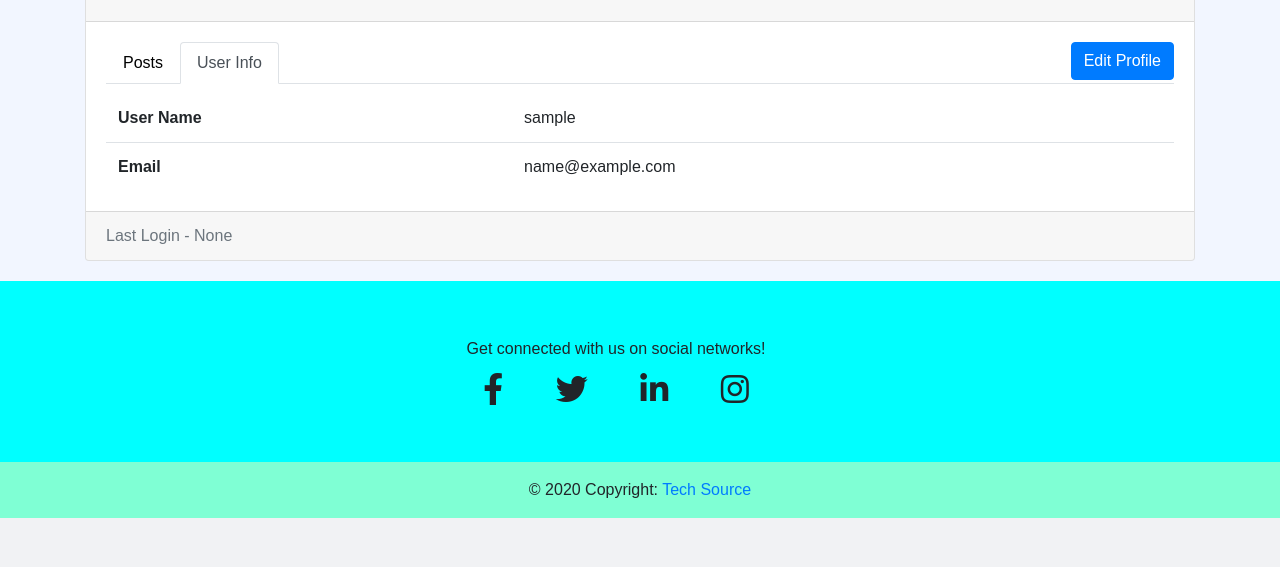
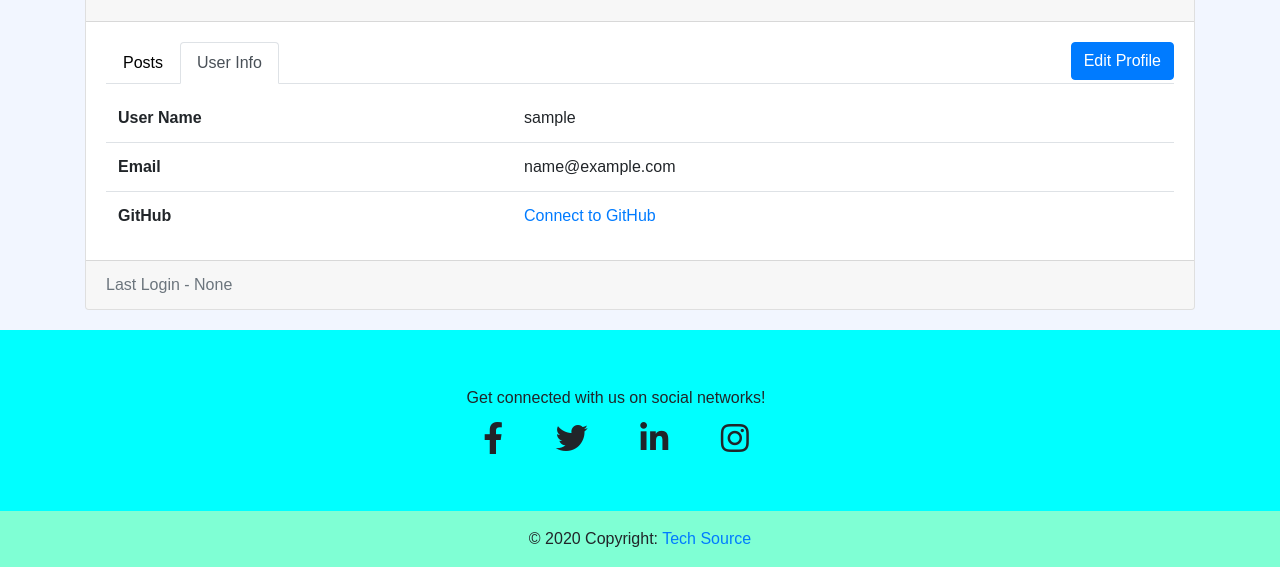
Before and after one commit to SurajKumar-Git/BlogProject, a Django app: page /account/profile/ in a window 1280 px wide, after a click on "User Info". Shown: the part 354-921 px from the top of the page. Before the commit the page ends 872 px from the top, so only its background shows below. Run offline with Django 3.2, Linux system fonts and the light colour scheme; the visitor is signed in with stand-in values (Sample User, id 1); data that the repository does not hold is empty; some libraries are stand-ins or nearby versions.

Commit message:
Added Socail auth

```diff
--- a/BlogProject/urls.py
+++ b/BlogProject/urls.py
@@ -24,5 +24,7 @@ urlpatterns = [
     path("account/", include("account.urls")),
     path("like/", include("like.urls")),
     path("comment/", include("comment.urls")),
+    path('contact_us/', include("contact_us.urls")),
     path('summernote/', include('django_summernote.urls')),
+    path('oauth/', include('social_django.urls', namespace='social')),
 ] + static(settings.MEDIA_URL, document_root=settings.MEDIA_ROOT)
--- a/account/static/account/css/profile.css
+++ b/account/static/account/css/profile.css
@@ -57,3 +57,8 @@ tr {
 .link-black {
     color: black;
 }
+
+.invalid {
+    color: red;
+    font-size: small;
+}
--- a/account/templates/account/login.html
+++ b/account/templates/account/login.html
@@ -36,8 +36,6 @@
                     <input type="submit" class="btn btn-primary form-control" value="Login">
                 </div>
             </form>
-
-            {% comment %}
             <p class="text-muted text-center"> Don't have an account? <a
                     href="{% url 'account:register' %}">Register</a>
                 with us</p>
@@ -47,7 +45,6 @@
                 <a href="{% url 'social:begin' 'github' %}"><img class="social_icon"
                         src='{% static "account/image/github_icon.png" %}'></a>
             </div>
-            {% endcomment %}
         </div>
     </div>
 </div>
--- a/account/templates/account/profile.html
+++ b/account/templates/account/profile.html
@@ -37,11 +37,7 @@
                         <th>Email</th>
                         <td>{{ user.email }}</td>
                     </tr>
-
-                    {% comment %}
                     {% include "account/social_account.html" %}
-                    {% endcomment %}
-
                 </table>
             </div>
             <div id="posts" class="body-content">
--- /dev/null
+++ b/account/templates/account/social_account.html
@@ -0,0 +1,25 @@
+<tr>
+    <th>GitHub</th>
+    {% if github_login %}
+    <td>Connected as
+        <a href="https://github.com/{{ github_login.extra_data.login }}/"
+            target="_blank">{{ github_login.extra_data.login }}</a>
+    </td>
+    <td>
+        {% if can_disconnect %}
+        <form method="post" action="{% url 'social:disconnect' 'github' %}">
+            {% csrf_token %}
+            <button type="submit" class="btn btn-primary btn-sm">Disconnect from GitHub</button>
+        </form>
+        {% else %}
+        <button type="button" class="btn btn-primary btn-sm" disabled>Disconnect from GitHub</button>
+        <p class="invalid">You must <a href="{% url 'account:password_change' %}">define a password</a> for your account
+            before disconnecting from GitHub.</p>
+        {% endif %}
+    </td>
+    {% else %}
+    <td>
+        <a href="{% url 'social:begin' 'github' %}">Connect to GitHub</a>
+    </td>
+    {% endif %}
+</tr>
--- a/account/views.py
+++ b/account/views.py
@@ -8,6 +8,7 @@ from account.forms import LoginForm, RegisterForm, ProfileForm
 from django.contrib.auth import get_user_model, authenticate, login
 from django.http import HttpResponseRedirect
 from blog.views import AuthorBlogs, AuthorBlogsPublished
+from social_django.models import UserSocialAuth
 # Create your views here.
 
 
@@ -74,21 +75,21 @@ class PasswordChangeDoneView(views.PasswordChangeDoneView):
 class Profile(mixins.LoginRequiredMixin, AuthorBlogs):
     template_name = "account/profile.html"
 
-    # def get_context_data(self, **kwargs):
-    #     context = super(AuthorBlogs, self).get_context_data()
-    #     user = self.request.user
+    def get_context_data(self, **kwargs):
+        context = super(AuthorBlogs, self).get_context_data()
+        user = self.request.user
 
-    #     try:
-    #         github_login = user.social_auth.get(provider='github')
-    #     except UserSocialAuth.DoesNotExist:
-    #         github_login = None
+        try:
+            github_login = user.social_auth.get(provider='github')
+        except UserSocialAuth.DoesNotExist:
+            github_login = None
 
-    #     # can_disconnect = (user.social_auth.count() > 1 or user.has_usable_password())
-    #     can_disconnect = user.has_usable_password()
+        # can_disconnect = (user.social_auth.count() > 1 or user.has_usable_password())
+        can_disconnect = user.has_usable_password()
 
-    #     context["github_login"] = github_login
-    #     context["can_disconnect"] = can_disconnect
-    #     return context
+        context["github_login"] = github_login
+        context["can_disconnect"] = can_disconnect
+        return context
 
 
 class PublicProfileView(AuthorBlogsPublished):
```
Also changed, not shown: BlogProject/settings.py (+18 -1 lines), account/static/account/image/github_icon.png (added).
